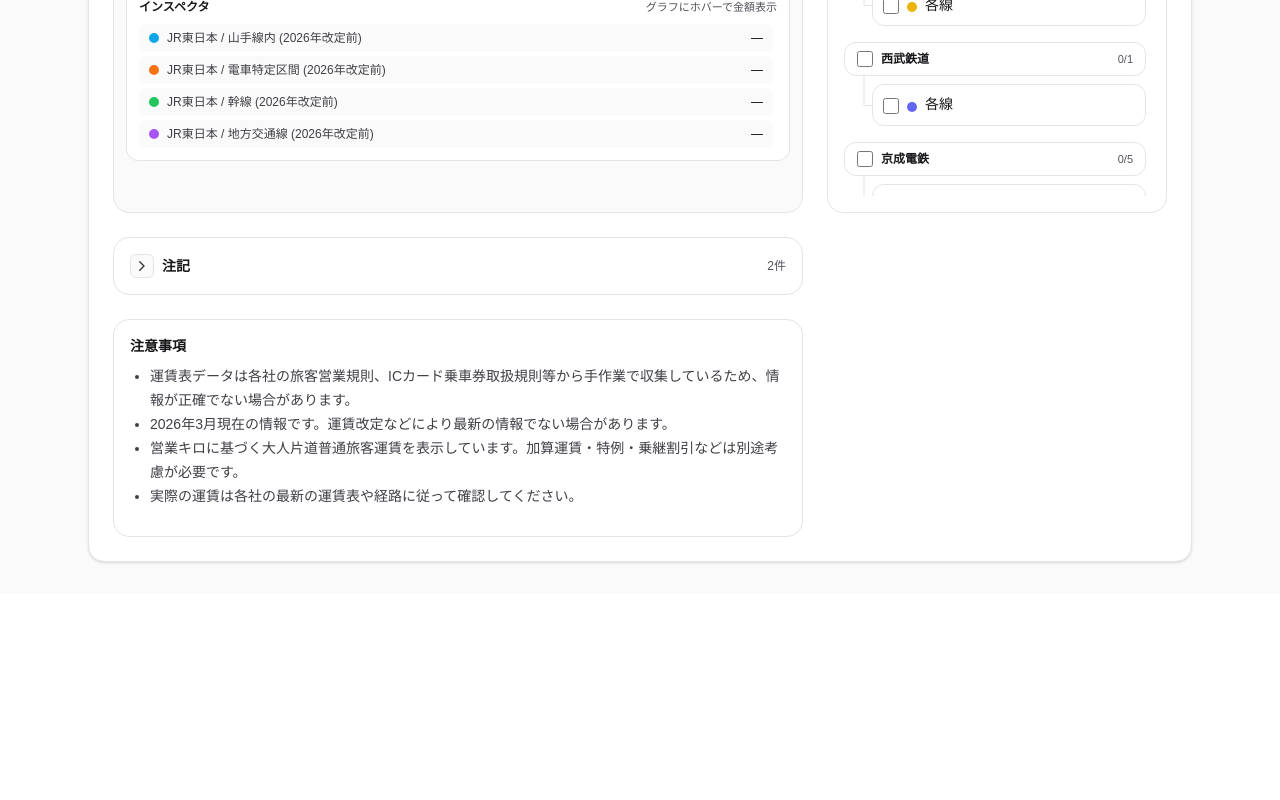
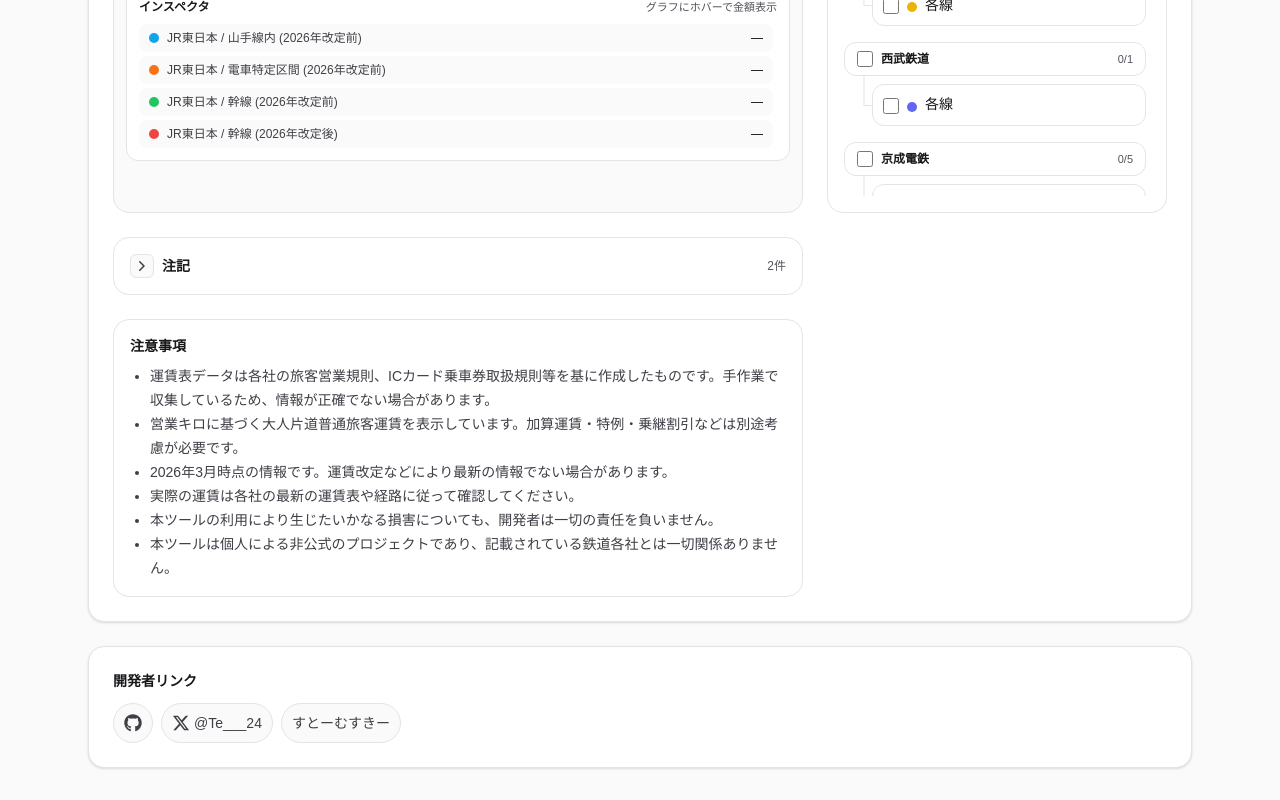
Before and after one commit to Teinishi/railway-fare-comparison, a Next.js app: page / in a window 1280 px wide. Shown: the part 738-1538 px from the top of the page. Before the commit the page ends 1332 px from the top, so only its background shows below. Built offline with nearby package versions, Linux system fonts and the light colour scheme.

Commit message:
開発者リンクを追加

```diff
--- a/app/layout.tsx
+++ b/app/layout.tsx
@@ -4,7 +4,7 @@
 export const metadata: Metadata = {
   title: "鉄道運賃制度の比較",
   description:
-    "鉄道各社の距離別運賃テーブル（IC/きっぷ）を、インタラクティブにグラフで比較できるアプリ。",
+    "鉄道各社の距離別運賃テーブル（IC/きっぷ）を、インタラクティブにグラフで比較できる非公式ツール。",
 };
 
 export default function RootLayout({
--- a/app/page.tsx
+++ b/app/page.tsx
@@ -1,4 +1,5 @@
 import FareComparison from "./ui/FareComparison";
+import ProjectLinks from "./ui/ProjectLinks";
 
 export default function Home() {
   return (
@@ -22,6 +23,10 @@
            */}
           <FareComparison />
         </div>
+
+        <div className="mt-6">
+          <ProjectLinks />
+        </div>
       </main>
     </div>
   );
--- a/app/ui/FareComparison.tsx
+++ b/app/ui/FareComparison.tsx
@@ -70,7 +70,10 @@
 
 function defaultSelectedIds(series: Series[]) {
   // Show a few by default to avoid an empty chart.
-  return new Set(series.slice(0, Math.min(4, series.length)).map((s) => s.id));
+  return new Set(series
+    .filter(s => s.companyName === "JR東日本" && ["山手線内", "電車特定区間", "幹線"].some(v => s.tableName.includes(v)))
+    .map(s => s.id)
+  );
 }
 
 export default function FareComparison() {
@@ -280,18 +283,24 @@
           <div className="mb-2 text-sm font-semibold text-zinc-900">
             注意事項
           </div>
-          <ul className="mb-3 list-disc pl-5 text-sm leading-6 text-zinc-700 wrap-break-word">
+          <ul className="list-disc pl-5 text-sm leading-6 text-zinc-700 wrap-break-word">
             <li>
-              運賃表データは各社の旅客営業規則、ICカード乗車券取扱規則等から手作業で収集しているため、情報が正確でない場合があります。
-            </li>
-            <li>
-              2026年3月現在の情報です。運賃改定などにより最新の情報でない場合があります。
+              運賃表データは各社の旅客営業規則、ICカード乗車券取扱規則等を基に作成したものです。手作業で収集しているため、情報が正確でない場合があります。
             </li>
             <li>
               営業キロに基づく大人片道普通旅客運賃を表示しています。加算運賃・特例・乗継割引などは別途考慮が必要です。
             </li>
             <li>
+              2026年3月時点の情報です。運賃改定などにより最新の情報でない場合があります。
+            </li>
+            <li>
               実際の運賃は各社の最新の運賃表や経路に従って確認してください。
+            </li>
+            <li>
+              本ツールの利用により生じたいかなる損害についても、開発者は一切の責任を負いません。
+            </li>
+            <li>
+              本ツールは個人による非公式のプロジェクトであり、記載されている鉄道各社とは一切関係ありません。
             </li>
           </ul>
         </div>
--- /dev/null
+++ b/app/ui/ProjectLinks.tsx
@@ -0,0 +1,43 @@
+import { FaGithub } from "react-icons/fa6";
+import { FaXTwitter } from "react-icons/fa6";
+
+export default function ProjectLinks() {
+  return (
+    <div className="rounded-2xl border border-zinc-200 bg-white p-4 shadow-sm sm:p-6">
+      <div className="text-sm font-semibold text-zinc-900">開発者リンク</div>
+      <div className="mt-3 flex flex-wrap gap-2">
+        <a
+          href="https://github.com/Teinishi/railway-fare-comparison"
+          target="_blank"
+          rel="noreferrer"
+          aria-label="GitHub"
+          title="GitHub"
+          className="inline-flex px-2.5 h-10 items-center justify-center rounded-full border border-zinc-200 bg-zinc-50 text-sm text-zinc-700 hover:bg-zinc-100"
+        >
+          <FaGithub size={18} />
+        </a>
+        <a
+          href="https://x.com/Te___24"
+          target="_blank"
+          rel="noreferrer"
+          aria-label="X"
+          title="X"
+          className="inline-flex px-2.5 h-10 items-center justify-center rounded-full border border-zinc-200 bg-zinc-50 text-sm text-zinc-700 hover:bg-zinc-100"
+        >
+          <FaXTwitter size={18} />
+          <span className="ml-1">@Te___24</span>
+        </a>
+        <a
+          href="https://stormskey.works/@teinishi"
+          target="_blank"
+          rel="noreferrer"
+          aria-label="すとーむすきー"
+          title="すとーむすきー"
+          className="inline-flex px-2.5 h-10 items-center justify-center rounded-full border border-zinc-200 bg-zinc-50 text-sm text-zinc-700 hover:bg-zinc-100"
+        >
+          すとーむすきー
+        </a>
+      </div>
+    </div>
+  );
+}
--- a/package.json
+++ b/package.json
@@ -11,7 +11,8 @@
   "dependencies": {
     "next": "16.1.6",
     "react": "19.2.3",
-    "react-dom": "19.2.3"
+    "react-dom": "19.2.3",
+    "react-icons": "^5.6.0"
   },
   "devDependencies": {
     "@tailwindcss/postcss": "^4",
```
Also changed, not shown: 1 other file (tests, documents, lock files or other folders).
